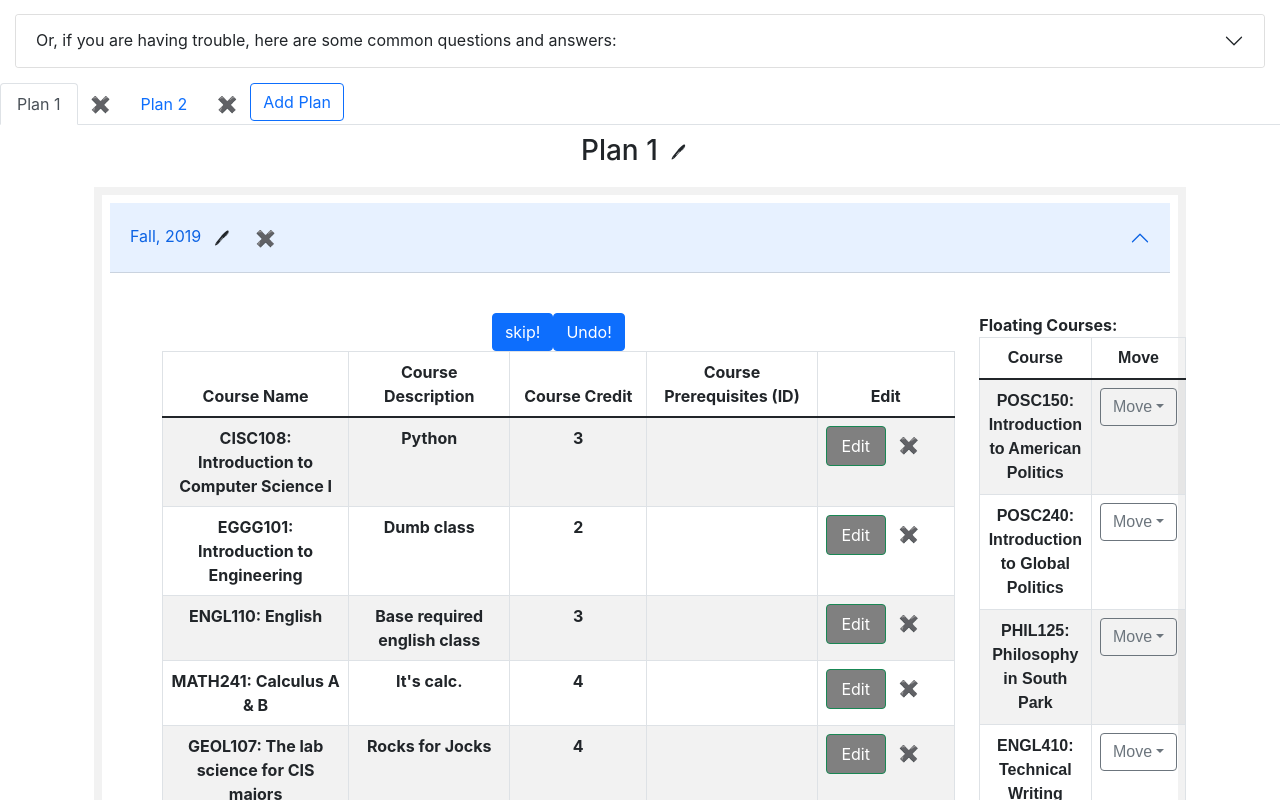
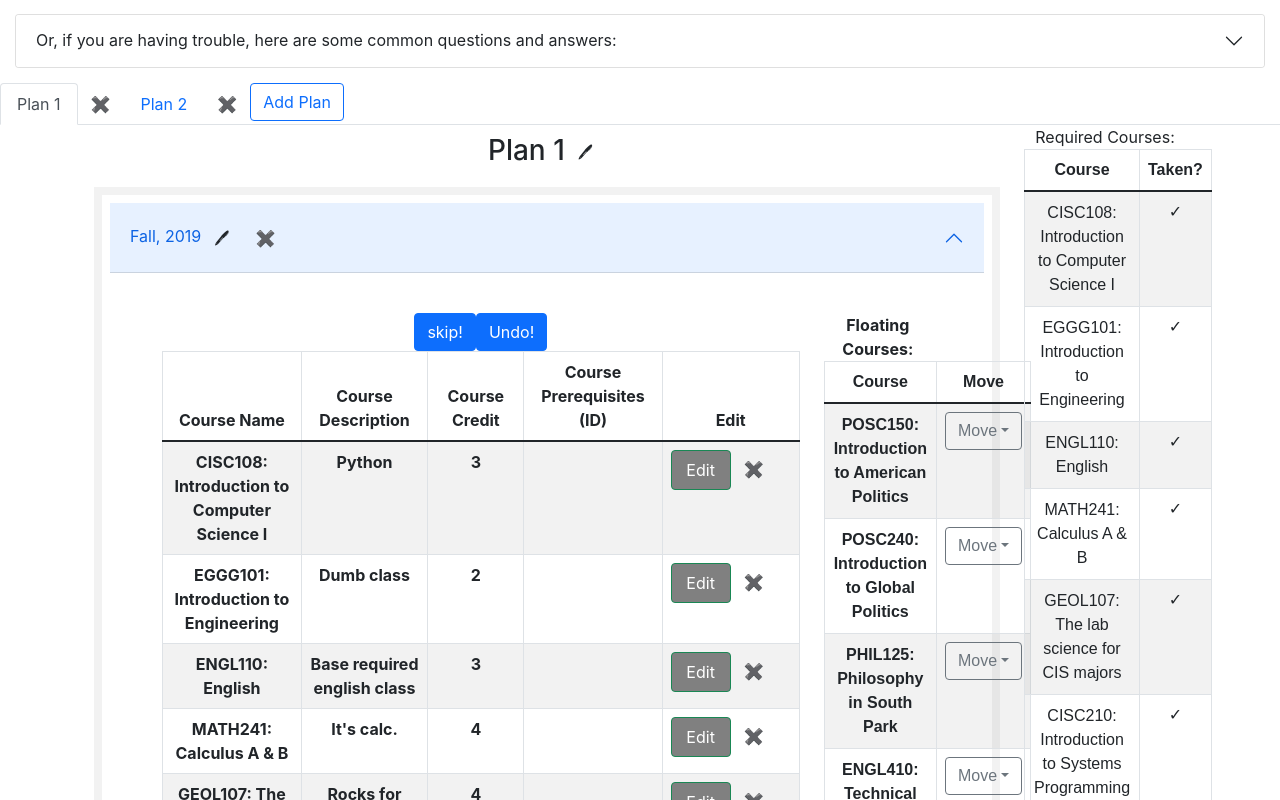
Before and after one commit to UD-CISC275-S22/cis-scheduler-team24, a React (Create React App) app: page / in a window 1280 px wide. Shown: the part 360-1160 px from the top of the page. Built offline with nearby package versions, Linux system fonts and the light colour scheme.

Commit message:
added required courses table

```diff
--- a/src/components/viewPlan.tsx
+++ b/src/components/viewPlan.tsx
@@ -1,5 +1,5 @@
 import React, { useState } from "react";
-import { Container, Button, Table, Stack } from "react-bootstrap";
+import { Container, Button, Table, Stack, Col, Row } from "react-bootstrap";
 import { Plan } from "../interfaces/plan";
 import { Semester } from "../interfaces/semester";
 import { Course } from "../interfaces/course";
@@ -7,6 +7,7 @@ import { ListSemesters } from "./listSemesters";
 import { EditPlan } from "./editPlan";
 import courses from "../data/course–book.json";
 import { ClearSemesterModal } from "./ClearSemesterModal";
+import { ViewRequirements } from "./viewRequirements";
 
 const COURSES = courses.map(
     (course): Course => ({
@@ -107,12 +108,17 @@ export function ViewPlan({
     return (
         <div>
             <Container>
+                <Row>
+                    <Col>
                         <Table striped borderless>
                             <thead>
                                 <tr>
                                     <th>
                                         <span>
-                                    <Stack direction="horizontal" gap={3}>
+                                            <Stack
+                                                direction="horizontal"
+                                                gap={3}
+                                            >
                                                 <Container>
                                                     <div>
                                                         {isEditing ? (
@@ -121,7 +127,9 @@ export function ViewPlan({
                                                                 setPlanName={
                                                                     setPlanName
                                                                 }
-                                                        openEdit={openEdit}
+                                                                openEdit={
+                                                                    openEdit
+                                                                }
                                                             ></EditPlan>
                                                         ) : (
                                                             <div>
@@ -169,6 +177,18 @@ export function ViewPlan({
                         <ClearSemesterModal
                             clearSemesters={clearSemesters}
                         ></ClearSemesterModal>
+                    </Col>
+                    <Col xs={2}>
+                        <div>
+                            <span data-testid="required-text">
+                                Required Courses:
+                            </span>
+                            <ViewRequirements
+                                requirements={requiredCourses}
+                            ></ViewRequirements>
+                        </div>
+                    </Col>
+                </Row>
             </Container>
         </div>
     );
```
Lines whose indentation alone changed are shown as unchanged.
